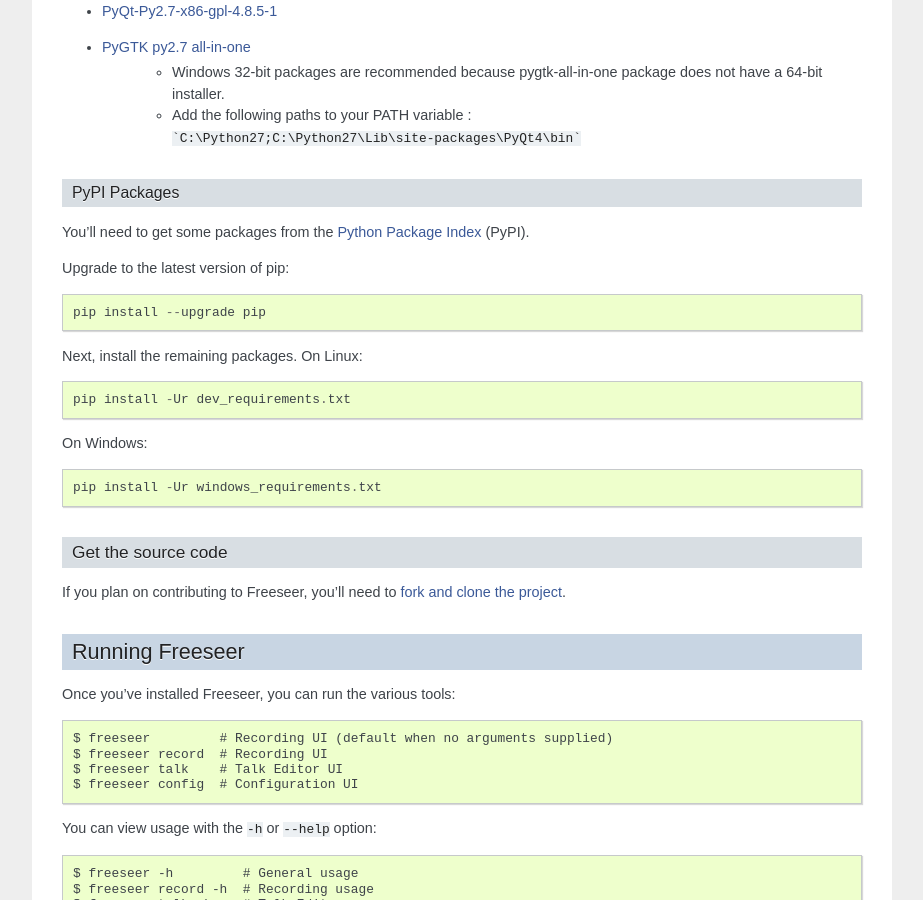
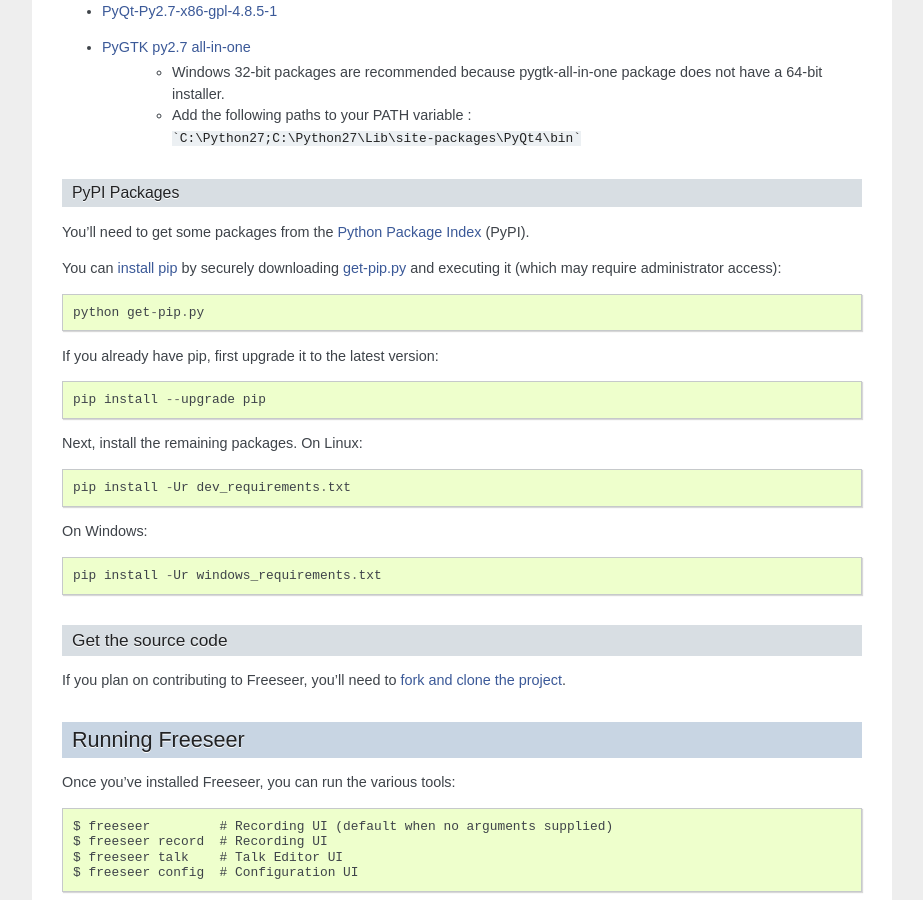
Before and after one commit to Freeseer/freeseer, a Sphinx documentation site: the page built from source/quick-start.rst, in a window 1280 px wide and 900 px high, scrolled down 1946 px. Shown: the whole window, without its empty margins (198-1121 px from the left). Built offline with Sphinx 7.4.7, drawn with Linux system fonts in a browser that asks for light colours.

Commit message:
Add pip install instructions

```diff
--- a/source/quick-start.rst
+++ b/source/quick-start.rst
@@ -105,7 +105,13 @@ PyPI Packages
 
 You'll need to get some packages from the `Python Package Index <https://pypi.python.org/pypi>`_ (PyPI).
 
-Upgrade to the latest version of pip::
+You can `install pip <http://www.pip-installer.org/en/latest/installing.html>`_
+by securely downloading `get-pip.py <https://raw.github.com/pypa/pip/master/contrib/get-pip.py>`_
+and executing it (which may require administrator access)::
+
+    python get-pip.py
+
+If you already have pip, first upgrade it to the latest version::
 
     pip install --upgrade pip
 
```
